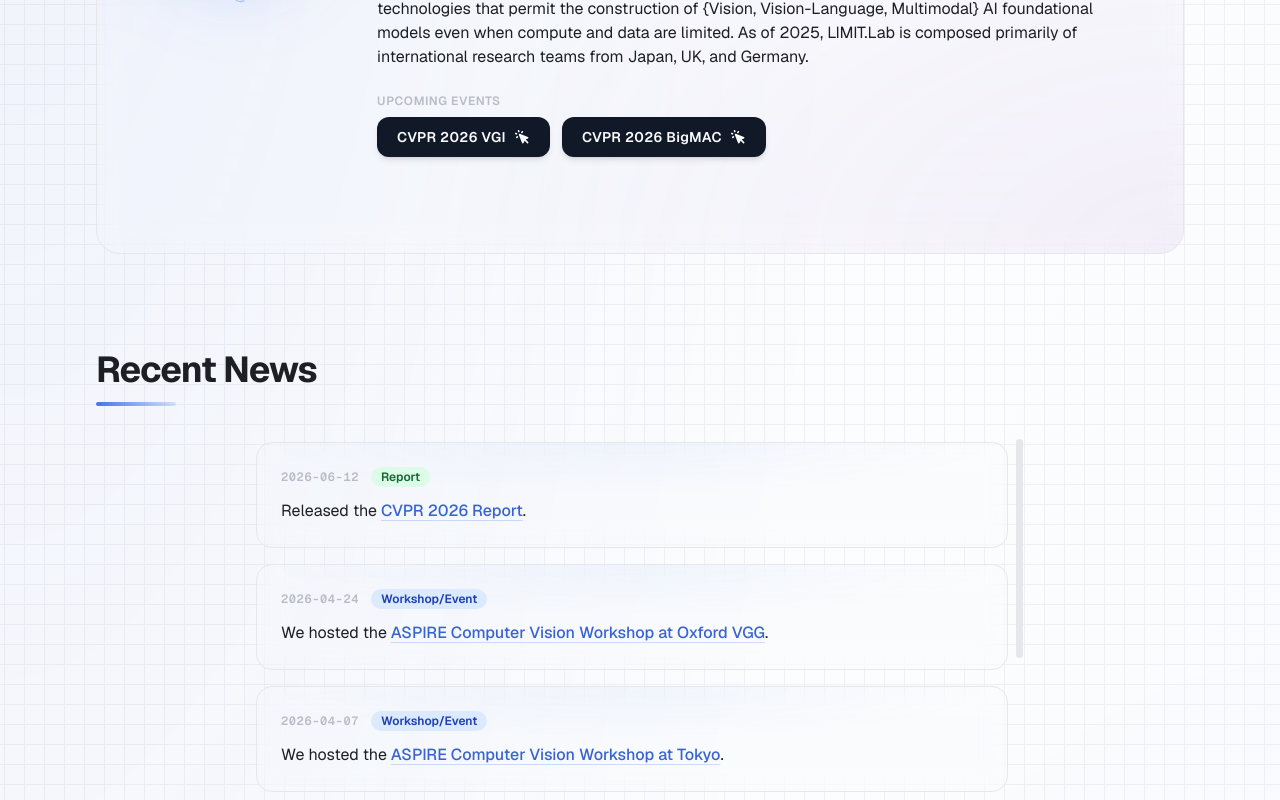
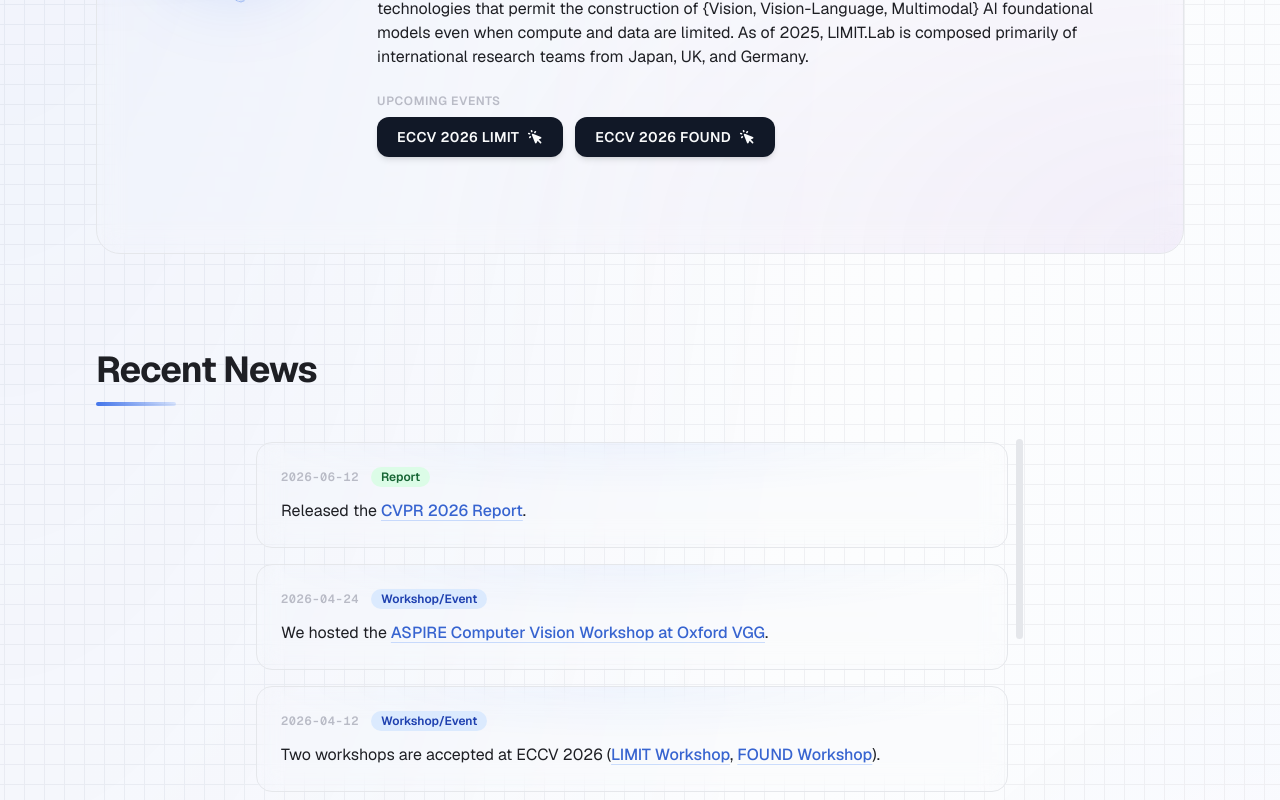
Before and after one commit to cvpaperchallenge-alumni/limit-lab-homepage, a Next.js app: page / in a window 1280 px wide. Shown: the part 580-1380 px from the top of the page. Built offline with nearby package versions, Linux system fonts and the light colour scheme; what tailwindcss-animated would draw is missing.

Commit message:
feat: announce ECCV 2026 workshops in recent news and upcoming events

```diff
--- a/src/app/(homepage)/page.tsx
+++ b/src/app/(homepage)/page.tsx
@@ -95,10 +95,10 @@ export default function TopPage() {
                   asChild
                 >
                   <Link
-                    href="https://cvpr2026-vgi-workshop.limitlab.xyz"
+                    href="https://eccv2026-limit-workshop.limitlab.xyz"
                     target="_blank"
                   >
-                    <span className="tracking-wide">CVPR 2026 VGI</span>
+                    <span className="tracking-wide">ECCV 2026 LIMIT</span>
                     <HiCursorClick className="size-4" />
                   </Link>
                 </Button>
@@ -108,10 +108,10 @@ export default function TopPage() {
                   asChild
                 >
                   <Link
-                    href="https://cvpr2026-bigmac-workshop.limitlab.xyz"
+                    href="https://eccv2026-found-workshop.limitlab.xyz"
                     target="_blank"
                   >
-                    <span className="tracking-wide">CVPR 2026 BigMAC</span>
+                    <span className="tracking-wide">ECCV 2026 FOUND</span>
                     <HiCursorClick className="size-4" />
                   </Link>
                 </Button>
--- a/src/data/topPageData.ts
+++ b/src/data/topPageData.ts
@@ -37,6 +37,23 @@ export const newsItems: NewsItem[] = [
         url: 'https://aspire-oxfordcv-workshop-2026apr.limitlab.xyz/',
       },
       '.',
+    ],
+  },
+  {
+    date: '2026-04-12',
+    tag: 'Workshop/Event',
+    content: [
+      'Two workshops are accepted at ECCV 2026 (',
+      {
+        text: 'LIMIT Workshop',
+        url: 'https://eccv2026-limit-workshop.limitlab.xyz',
+      },
+      ', ',
+      {
+        text: 'FOUND Workshop',
+        url: 'https://eccv2026-found-workshop.limitlab.xyz',
+      },
+      ').',
     ],
   },
   {
```
